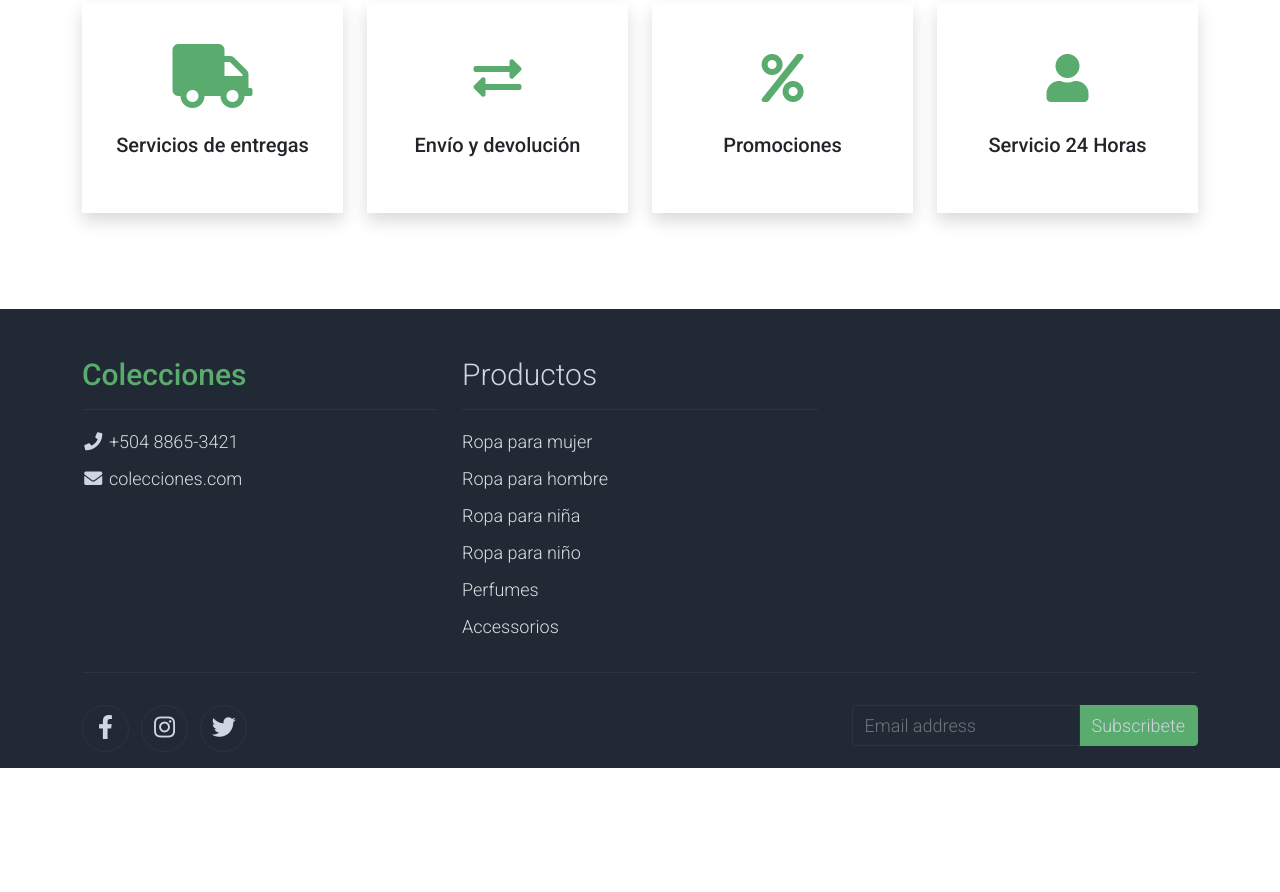
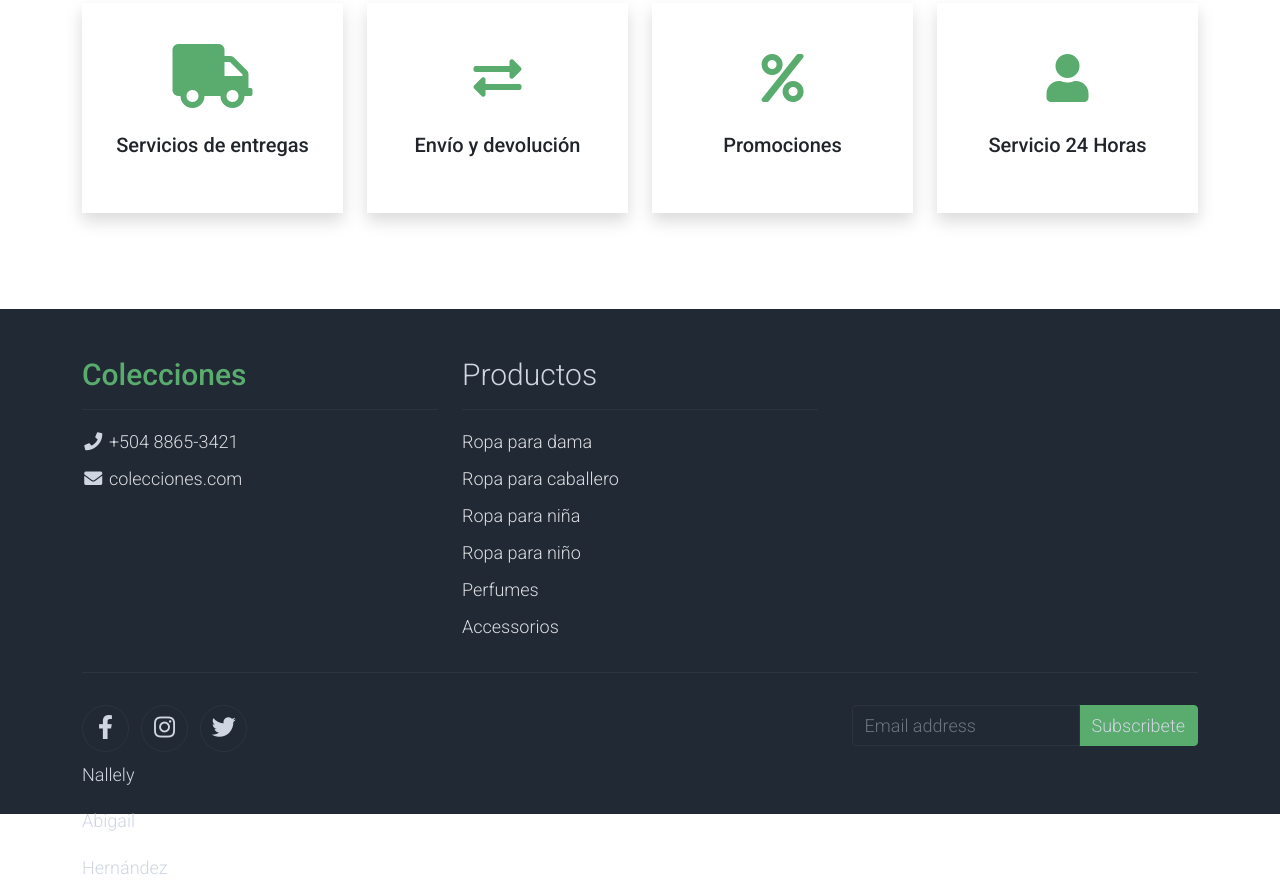
Before and after one commit to NallelyAHernandez/Tienda-online, a plain HTML site: page preguntas.html in a window 1280 px wide. Shown: the part 892-1784 px from the top of the page. Before the commit the page ends 1684 px from the top, so only its background shows below. Drawn offline with Linux system fonts and the light colour scheme; files that its build step writes are made by us from their sources; files whose address does not match are found by name.

Commit message:
Update preguntas.html

```diff
--- a/preguntas.html
+++ b/preguntas.html
@@ -190,8 +190,8 @@
                 <div class="col-md-4 pt-5">
                     <h2 class="h2 text-light border-bottom pb-3 border-light">Productos</h2>
                     <ul class="list-unstyled text-light footer-link-list">
-                        <li><a class="text-decoration-none" href="mujerropa.html">Ropa para mujer</a></li>
-                        <li><a class="text-decoration-none" href="ropahombre.html">Ropa para hombre</a></li>
+                        <li><a class="text-decoration-none" href="mujerropa.html">Ropa para dama</a></li>
+                        <li><a class="text-decoration-none" href="ropahombre.html">Ropa para caballero</a></li>
                         <li><a class="text-decoration-none" href="niñaropa.html">Ropa para niña</a></li>
                         <li><a class="text-decoration-none" href="niñoropa.html">Ropa para niño</a></li>
                         <li><a class="text-decoration-none" href="perfumes.html">Perfumes</a></li>
@@ -217,7 +217,7 @@
                         </li>
                         <li class="list-inline-item border border-light rounded-circle text-center">
                             <a class="text-light text-decoration-none" target="_blank" href="https://twitter.com/"><i class="fab fa-twitter fa-lg fa-fw"></i></a>
-
+                       <li>Nallely Abigail Hernández</li>
                     </ul>
                 </div>
                 <div class="col-auto">
```
